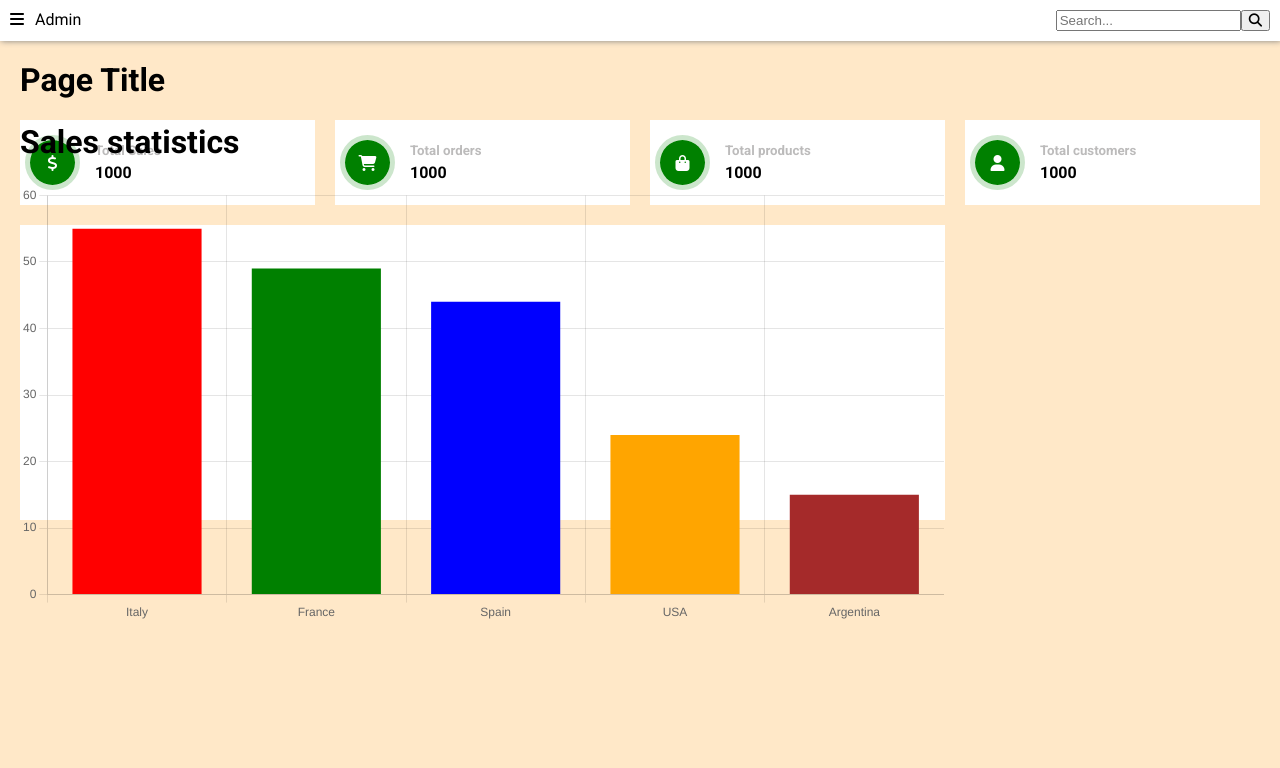
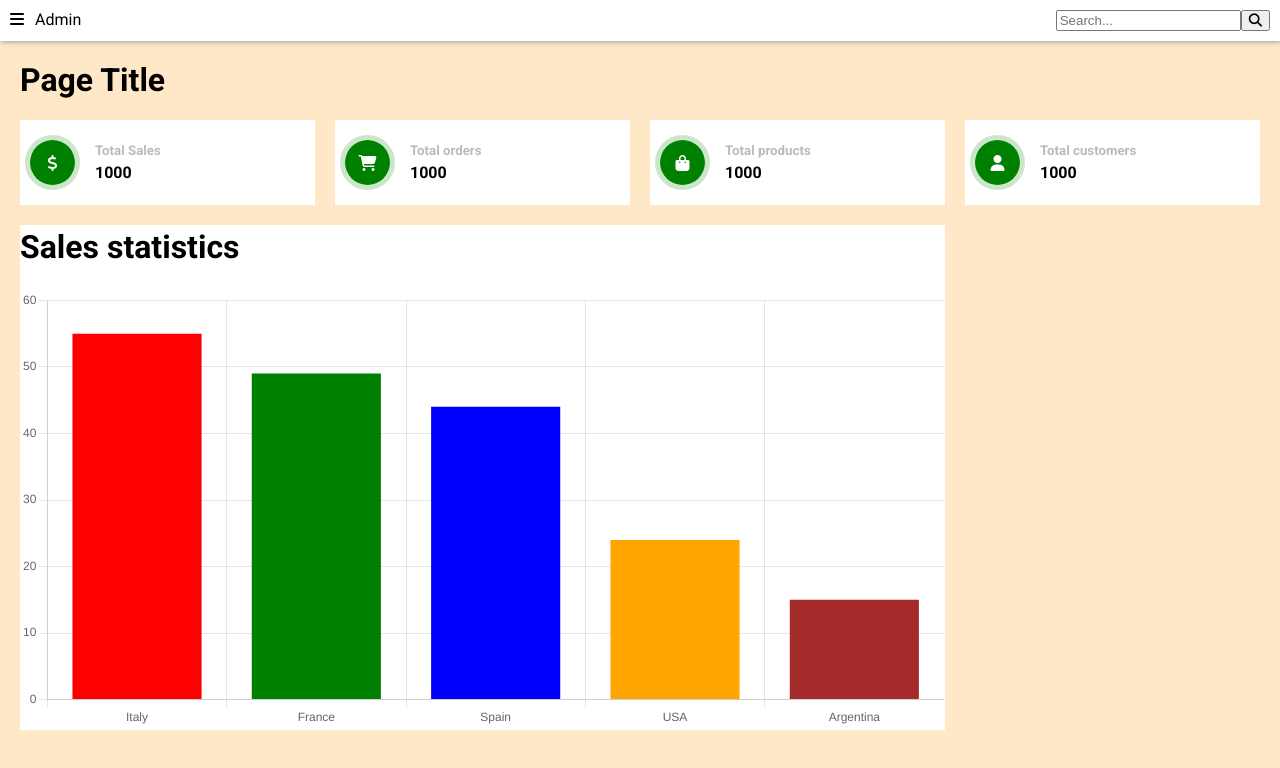
Before and after one commit to errami01/e-shop, a React (Create React App) app: page /admin in a window 1280 px wide. Shown: the top 768 px of the page. Built offline with nearby package versions, Linux system fonts and the light colour scheme.

Commit message:
Increase sales-chart row span to 5

```diff
--- a/src/pages/admin/Dashboard.css
+++ b/src/pages/admin/Dashboard.css
@@ -6,7 +6,7 @@
     gap: 20px;
 }
 .sales-chart--dashboard{
-    grid-row: span 3;
+    grid-row: span 5;
 }
 
 @media screen and (min-width: 560px) {
```
